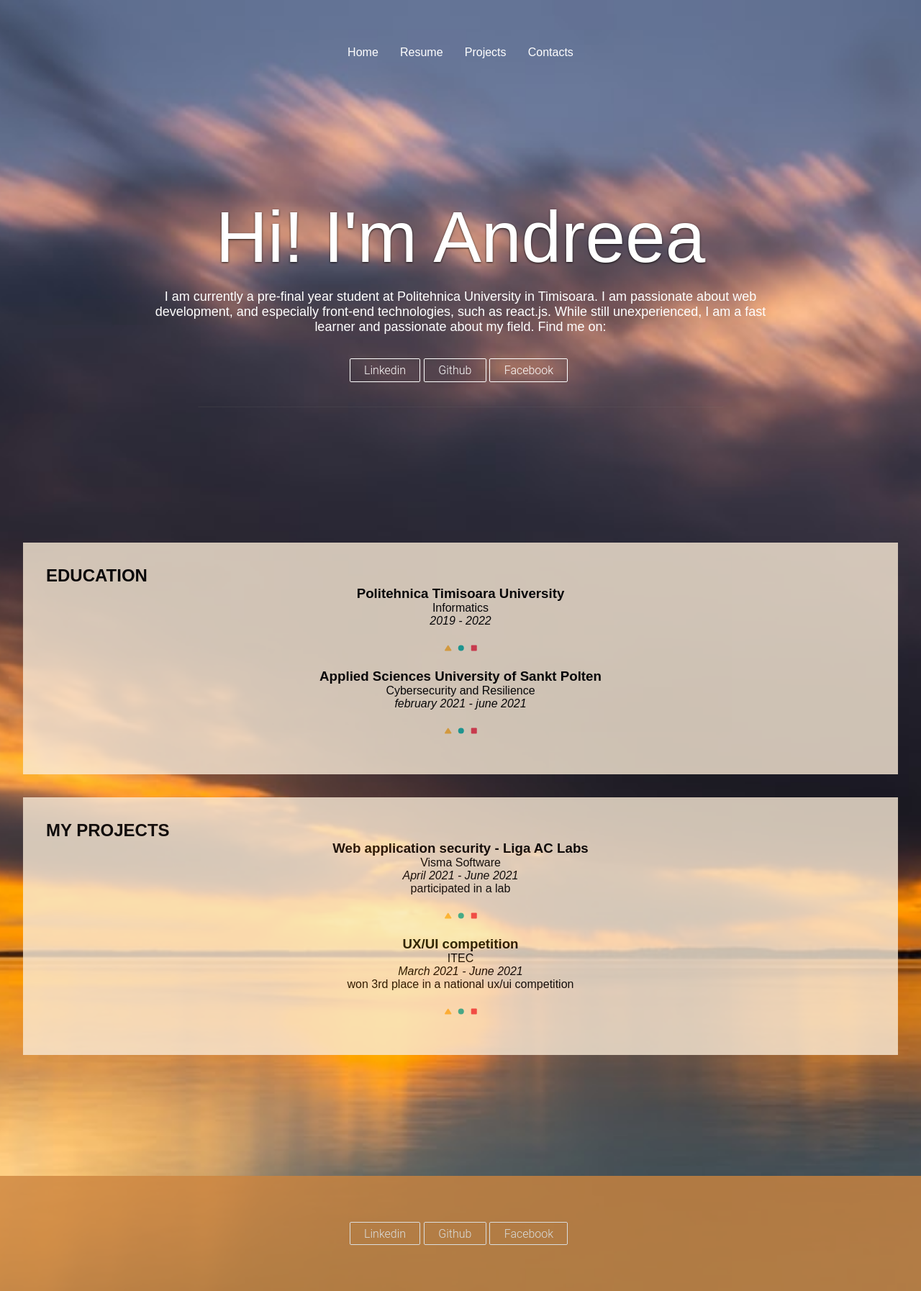
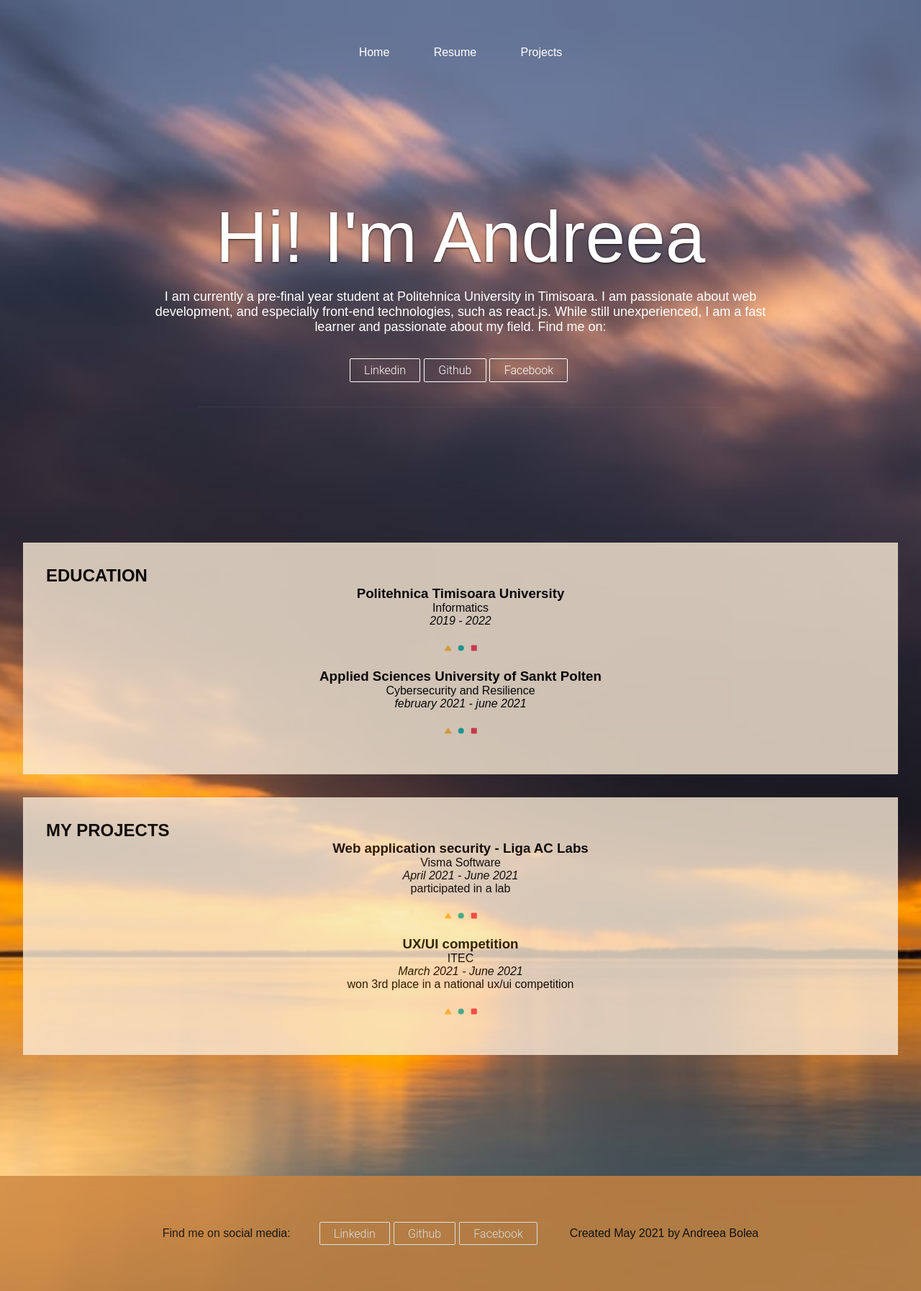
Before and after one commit to undcybele/react-portfolio, a React (Create React App) app: page / in a window 1280 px wide. Shown: the whole page at 72% size. Built offline with nearby package versions, Linux system fonts and the light colour scheme.

Commit message:
linked navbar with sections

```diff
--- a/src/components/About/About.js
+++ b/src/components/About/About.js
@@ -4,6 +4,8 @@ class About extends Component {
   render() {
     let cvData = this.props.cvData;
     return (
+      <>
+        <a id="about"></a>
         <div className="banner">
           <div className="banner-text">
             <h1>Hi! I'm {cvData.firstname}</h1>
@@ -21,6 +23,7 @@ class About extends Component {
             <hr />
           </div>
         </div>
+      </>
     );
   }
 }
--- a/src/components/Footer/Footer.js
+++ b/src/components/Footer/Footer.js
@@ -5,8 +5,8 @@ class Footer extends Component {
     let cvData = this.props.cvData;
     return (
       <footer>
+        <p>Find me on social media: </p>
         <div className="row">
-          <div className="twelve columns">
           <ul className="social-media">
             {cvData.socialmedia &&
               cvData.socialmedia.map((item) => {
@@ -18,7 +18,7 @@ class Footer extends Component {
               })}
           </ul>
         </div>
-        </div>
+        <p>Created May 2021 by Andreea Bolea</p>
       </footer>
     );
   }
--- a/src/components/Header/Header.js
+++ b/src/components/Header/Header.js
@@ -8,16 +8,13 @@ class Header extends Component {
         <header>
           <ul className="nav_links">
             <li className="current">
-              <a href="#home">Home</a>
+              <a href="#about">Home</a>
             </li>
             <li>
               <a href="#resume">Resume</a>
             </li>
             <li>
               <a href="#projects">Projects</a>
-            </li>
-            <li>
-              <a href="#contact">Contacts</a>
             </li>
           </ul>
         </header>
--- a/src/components/Resume/Resume.js
+++ b/src/components/Resume/Resume.js
@@ -5,6 +5,7 @@ class Resume extends Component {
     let cvData = this.props.cvData;
     return (
       <div className="resume">
+        <a id="resume"></a>
         <section className="education">
           <div className="title">
             <h1>
@@ -28,6 +29,7 @@ class Resume extends Component {
           </div>
         </section>
 
+        <a id="projects"></a>
         <section className="projects">
           <div className="title">
             <h1>
```
Lines whose indentation alone changed are shown as unchanged.
